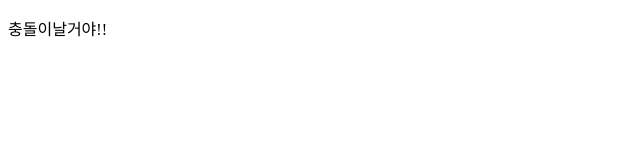
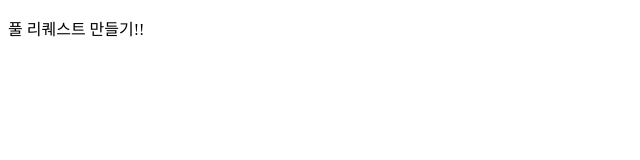
Before and after one commit to heejuny2/GitInitTest, a plain HTML site: page index.html in a window 1280 px wide. Shown: the full height of the page, 0-640 px from the left. Drawn offline with Linux system fonts and the light colour scheme.

Commit message:
플 리퀘스트 연습

```diff
--- a/index.html
+++ b/index.html
@@ -6,6 +6,6 @@
     <title>이건 새로운 기능</title>
 </head>
 <body>
-    <p>충돌이날거야!!</p>
+    <p>풀 리퀘스트 만들기!!</p>
 </body>
 </html>
```
